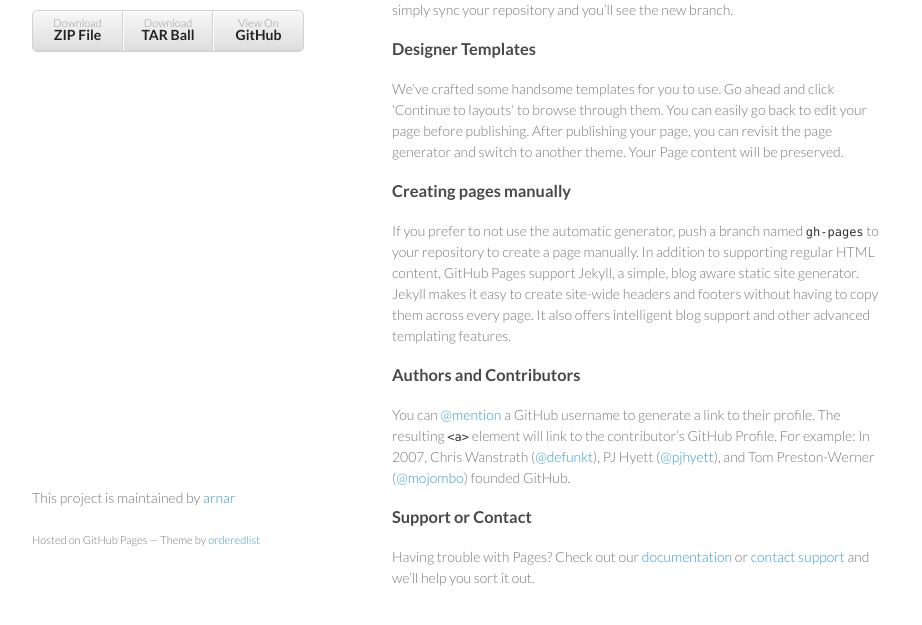
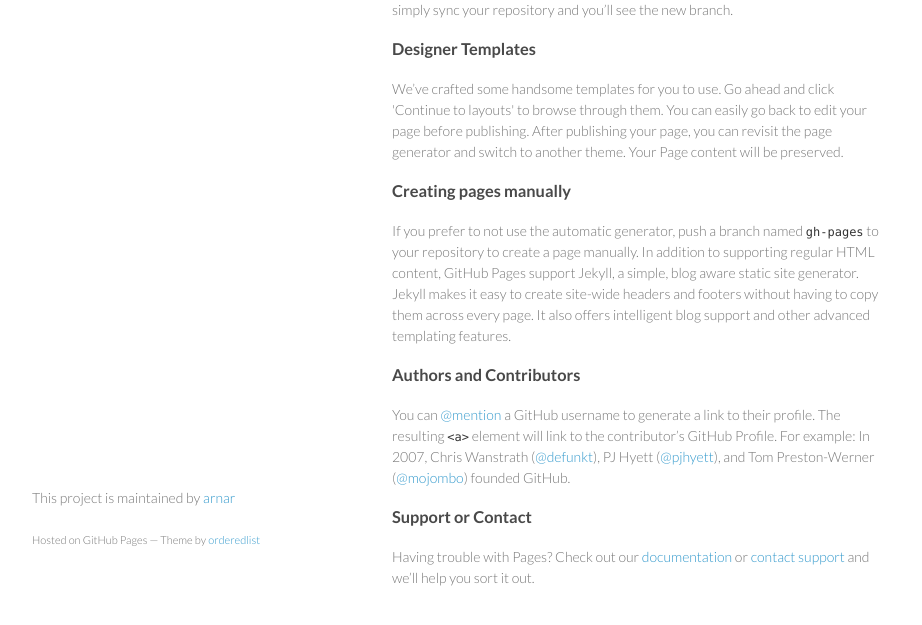
Before and after one commit to arnar/forskeytabokin, a plain HTML site: page index.html in a window 1280 px wide. Shown: the part 181-806 px from the top of the page, without its empty margins (178-1100 px from the left). Drawn offline with Linux system fonts and the light colour scheme.

Commit message:
Remove tarball links

```diff
--- a/index.html
+++ b/index.html
@@ -20,12 +20,6 @@
 
         <p class="view"><a href="https://github.com/arnar/forskeytabokin">View the Project on GitHub <small>arnar/forskeytabokin</small></a></p>
 
-
-        <ul>
-          <li><a href="https://github.com/arnar/forskeytabokin/zipball/master">Download <strong>ZIP File</strong></a></li>
-          <li><a href="https://github.com/arnar/forskeytabokin/tarball/master">Download <strong>TAR Ball</strong></a></li>
-          <li><a href="https://github.com/arnar/forskeytabokin">View On <strong>GitHub</strong></a></li>
-        </ul>
       </header>
       <section>
         <h3>
```
